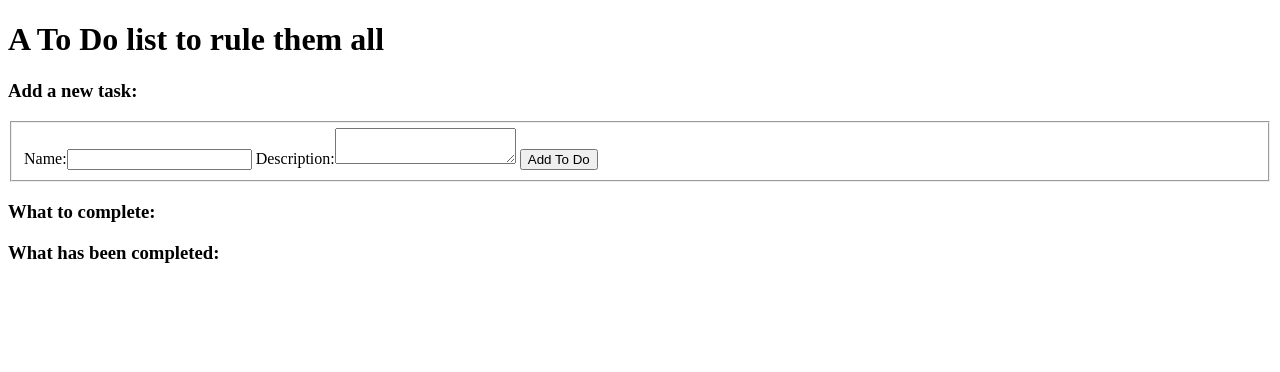
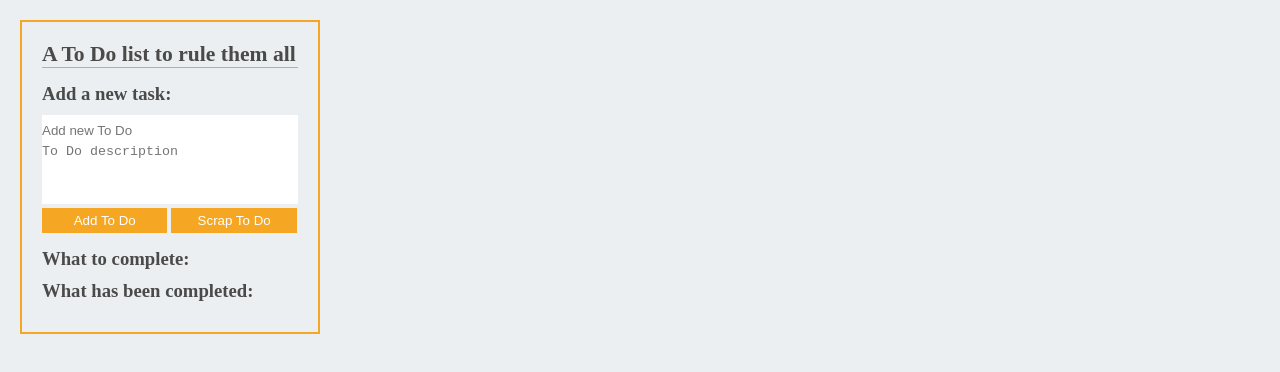
Before and after one commit to lyumii/toDoList, a plain HTML site: page index.html in a window 1280 px wide. Drawn offline with Linux system fonts and the light colour scheme.

Commit message:
added css

```diff
--- a/index.html
+++ b/index.html
@@ -9,14 +9,24 @@
   </head>
   <body>
     <h1>A To Do list to rule them all</h1>
+    <hr />
     <h3>Add a new task:</h3>
     <fieldset>
       <form action="">
-        <label for="name-input">Name:</label
-        ><input id="name-input" type="text" />
-        <label for="description-input">Description:</label
-        ><textarea name="description" id="description-input"></textarea>
-        <button id="add-button" type="button">Add To Do</button>
+        <div>
+          <input id="name-input" type="text" placeholder="Add new To Do" />
+        </div>
+        <div>
+          <textarea
+            name="description"
+            id="description-input"
+            placeholder="To Do description"
+          ></textarea>
+        </div>
+        <div>
+          <button id="add-button" type="button">Add To Do</button>
+          <button id="scrap-button" type="button">Scrap To Do</button>
+        </div>
         <!-- deadline when i know how to execute it -->
       </form>
     </fieldset>
--- a/style.css
+++ b/style.css
@@ -0,0 +1,60 @@
+* {
+  margin: 0;
+  padding: 0;
+  box-sizing: border-box;
+}
+
+body {
+  width: 300px;
+  height: auto;
+  padding: 20px;
+  background-color: #eceff1;
+  color: #4a4a4a;
+  border: double 2px #f5a623;
+  margin: 20px;
+}
+
+h1 {
+  font-size: 2.7vh;
+  font-weight: 700;
+}
+
+hr {
+  background-color: #f5a623;
+  height: 1px;
+  border: none;
+  margin-bottom: 15px;
+}
+
+fieldset {
+  border: none;
+}
+
+input,
+textarea {
+  width: 100%;
+  border: none;
+}
+
+textarea {
+  resize: none;
+  margin-top: -1px;
+  height: 60px;
+}
+
+input {
+  height: 30px;
+}
+
+button {
+  width: 49%;
+  background-color: #f5a623;
+  color: white;
+  border: none;
+  height: 25px;
+  margin-bottom: 15px;
+}
+
+h3 {
+  margin-bottom: 10px;
+}
```
